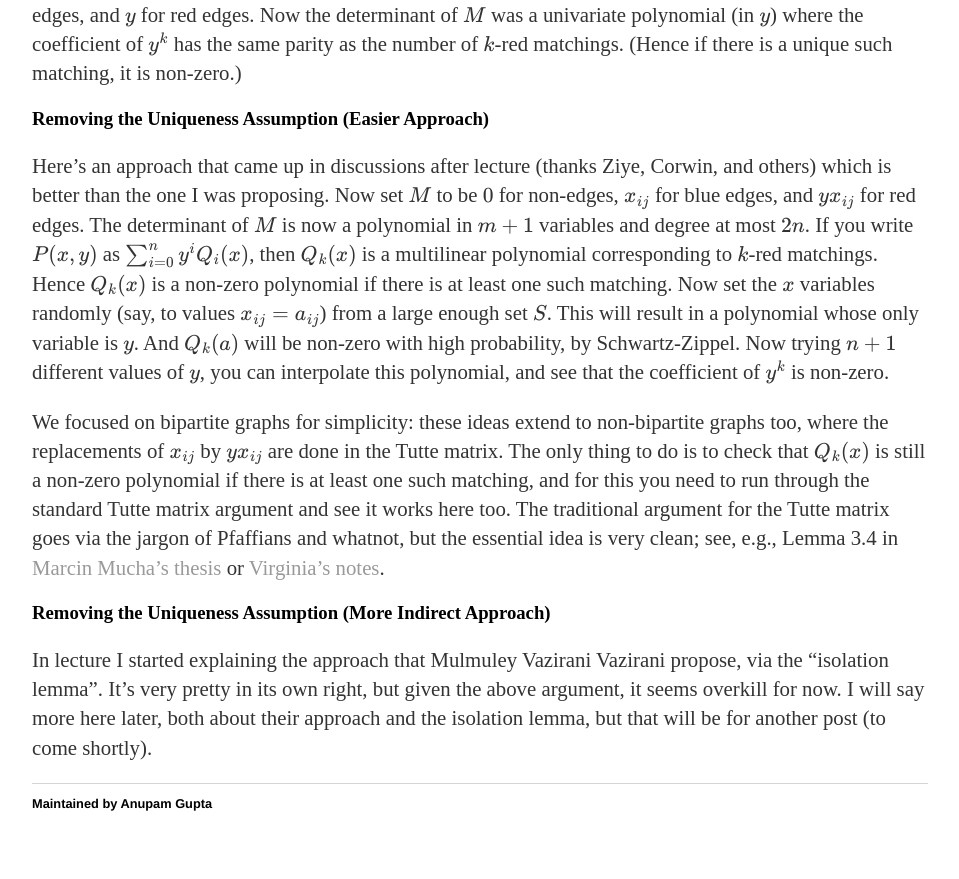
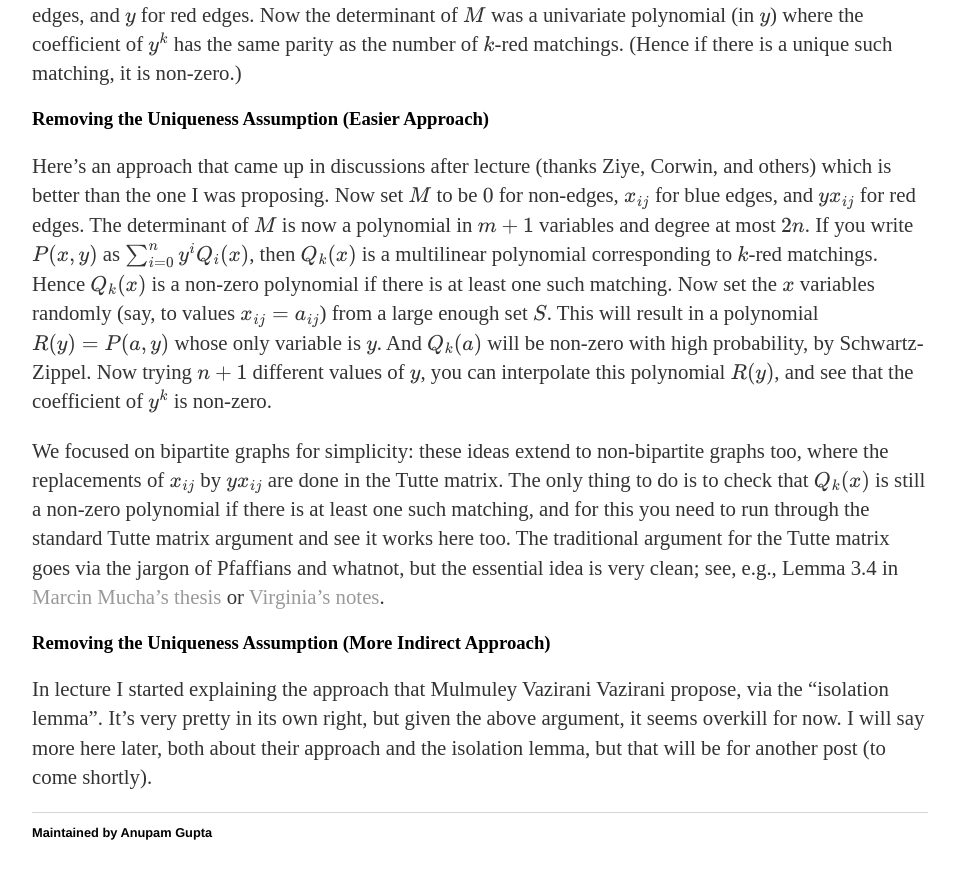
Before and after one commit to cmualgos/cmualgos.github.io, a Jekyll site: the page built from _posts/2018-09-14-matrix-via-matrices.md, in a window 1280 px wide and 900 px high, scrolled down 1885 px. Shown: the top 879 px of the window, without its empty margins (160-1119 px from the left). Built offline with Jekyll 4.4.1, drawn with Linux system fonts in a browser that asks for light colours; formulas are drawn with MathJax 3.

Commit message:
Tiny change

```diff
--- a/_posts/2018-09-14-matrix-via-matrices.md
+++ b/_posts/2018-09-14-matrix-via-matrices.md
@@ -109,11 +109,11 @@ $\sum_{i = 0}^n y^i Q_i(x)$, then $Q_k(x)$ is a multilinear polynomial
 corresponding to $k$-red matchings. Hence $Q_k(x)$ is a non-zero
 polynomial if there is at least one such matching. Now set the $x$
 variables randomly (say, to values $x_{ij} = a_{ij}$) from a large
-enough set $S$. This will result in a polynomial whose only variable is
-$y$. And $Q_k(a)$ will be non-zero with high probability, by
-Schwartz-Zippel. Now trying $n+1$ different values of $y$, you can
-interpolate this polynomial, and see that the coefficient of $y^k$ is
-non-zero.
+enough set $S$. This will result in a polynomial $R(y) = P(a,y)$ whose
+only variable is $y$. And $Q_k(a)$ will be non-zero with high
+probability, by Schwartz-Zippel. Now trying $n+1$ different values of
+$y$, you can interpolate this polynomial $R(y)$, and see that the
+coefficient of $y^k$ is non-zero.
 
 We focused on bipartite graphs for simplicity: these ideas extend to
 non-bipartite graphs too, where the replacements of $x_{ij}$ by $y
```
